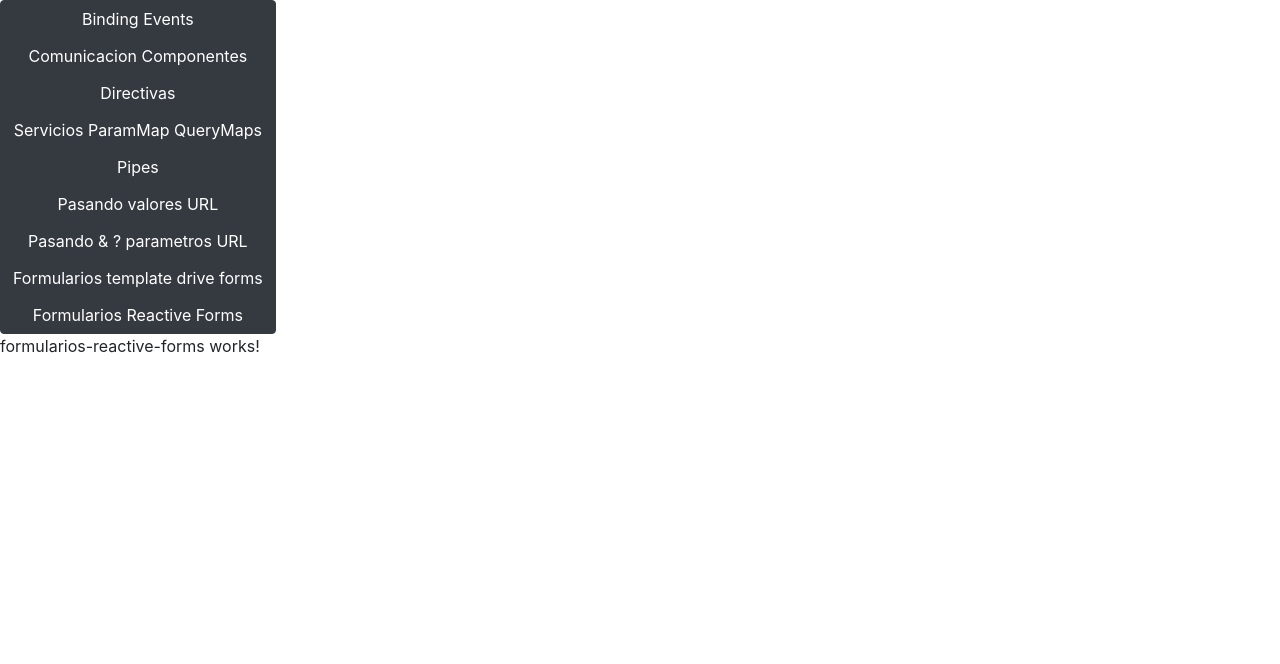
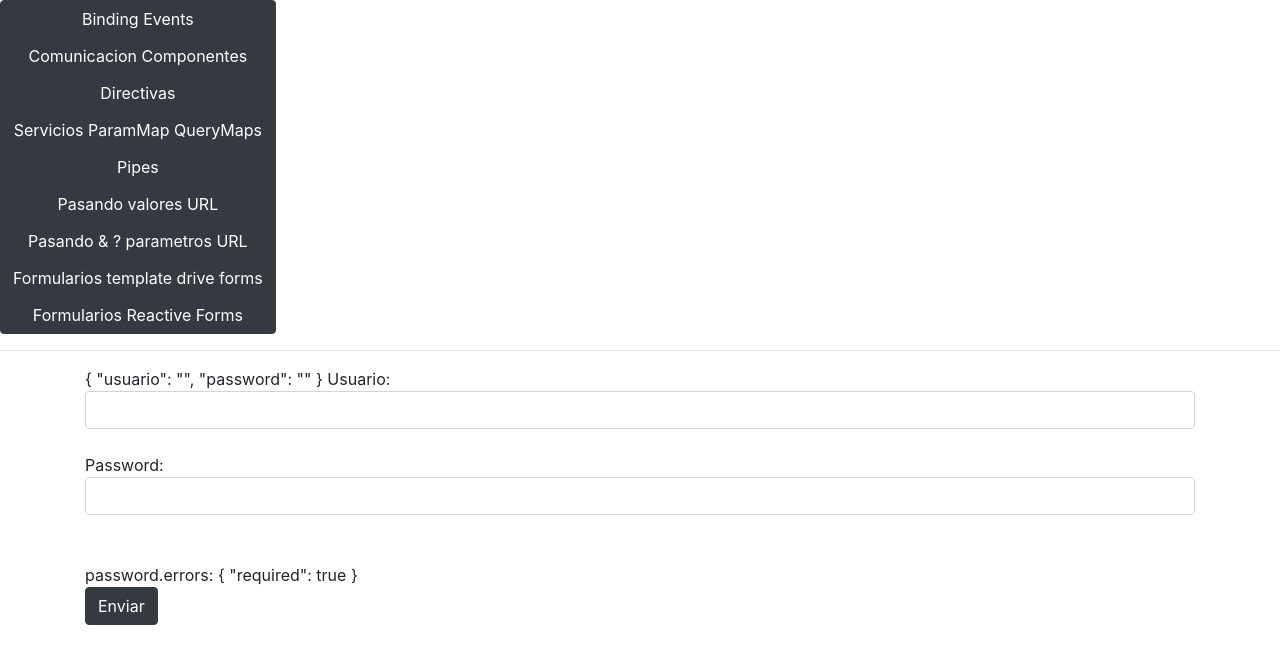
Before and after one commit to gustavo9601/angular-2, an Angular app: page /formularios-rf in a window 1280 px wide. Shown: the top 664 px of the page. Built offline with nearby package versions, Linux system fonts and the light colour scheme.

Commit message:
Formulario reactivo, validacion propia angular , get de propiedad y validacion personalizada

```diff
--- a/src/app/formularios-reactive-forms/formularios-reactive-forms.component.html
+++ b/src/app/formularios-reactive-forms/formularios-reactive-forms.component.html
@@ -1,3 +1,20 @@
-<p>
-  formularios-reactive-forms works!
-</p>
+<hr>
+<div class="container"  >
+  <form action="" class="form" [formGroup]="formularioReactivo">
+    {{formularioReactivo.value | json}}
+    Usuario: <input type="text"
+                    class="form-control"
+                    formControlName="usuario"
+                    [class.is-invalid]="formularioReactivo.get('usuario').touched && formularioReactivo.get('usuario').invalid"><br>
+
+    <!--En el componente se crea el getter para poder acceder rapidamente a la propiedad-->
+    Password: <input type="password"
+                     class="form-control"
+                     formControlName="password"
+                      [class.is-invalid]="password.touched && password.invalid">
+    <small class="text-danger" *ngIf="password.errors?.required && password.touched">Password requerido</small><br>
+    <small class="text-danger" *ngIf="password.errors?.minlength && password.touched">Password minimo de 2 caracteres</small><br>
+    password.errors: {{password?.errors | json}} <br>
+    <button class="btn btn-dark">Enviar</button>
+  </form>
+</div>
--- a/src/app/formularios-reactive-forms/formularios-reactive-forms.component.ts
+++ b/src/app/formularios-reactive-forms/formularios-reactive-forms.component.ts
@@ -1,4 +1,7 @@
-import { Component, OnInit } from '@angular/core';
+import {Component, OnInit} from '@angular/core';
+import {FormControl, FormGroup, Validators} from '@angular/forms';
+
+import {UsuarioValidator} from './usuario.validator';
 
 @Component({
   selector: 'app-formularios-reactive-forms',
@@ -7,9 +10,22 @@ import { Component, OnInit } from '@angular/core';
 })
 export class FormulariosReactiveFormsComponent implements OnInit {
 
-  constructor() { }
+
+  //UsuarioValidator.noEspaciosEnBlanco validacion personalizado
+  formularioReactivo = new FormGroup({
+    usuario: new FormControl('', [Validators.required]),
+    password: new FormControl('', [Validators.required, Validators.minLength(2), UsuarioValidator.noEspaciosEnBlanco]),
+  });
+
+  constructor() {
+  }
 
   ngOnInit() {
   }
 
+  //Usando un getter para poder acceder solo desde password
+  get password() {
+    return this.formularioReactivo.get('password');
+  }
+
 }
--- /dev/null
+++ b/src/app/formularios-reactive-forms/usuario.validator.ts
@@ -0,0 +1,12 @@
+import {AbstractControl, ValidationErrors} from '@angular/forms';
+
+export class UsuarioValidator {
+  static noEspaciosEnBlanco(control: AbstractControl): ValidationErrors | null {
+    //Verifica que si encuentra un ' ' espacio en la ultima posicion de la cadena
+    if (control.value.indexOf(' ') !== -1) {
+      return {
+        noespaciosenblanco: true
+      };
+    }
+  }
+}
```
Also changed, not shown: src/app/app.module.ts (+5 -3 lines).
